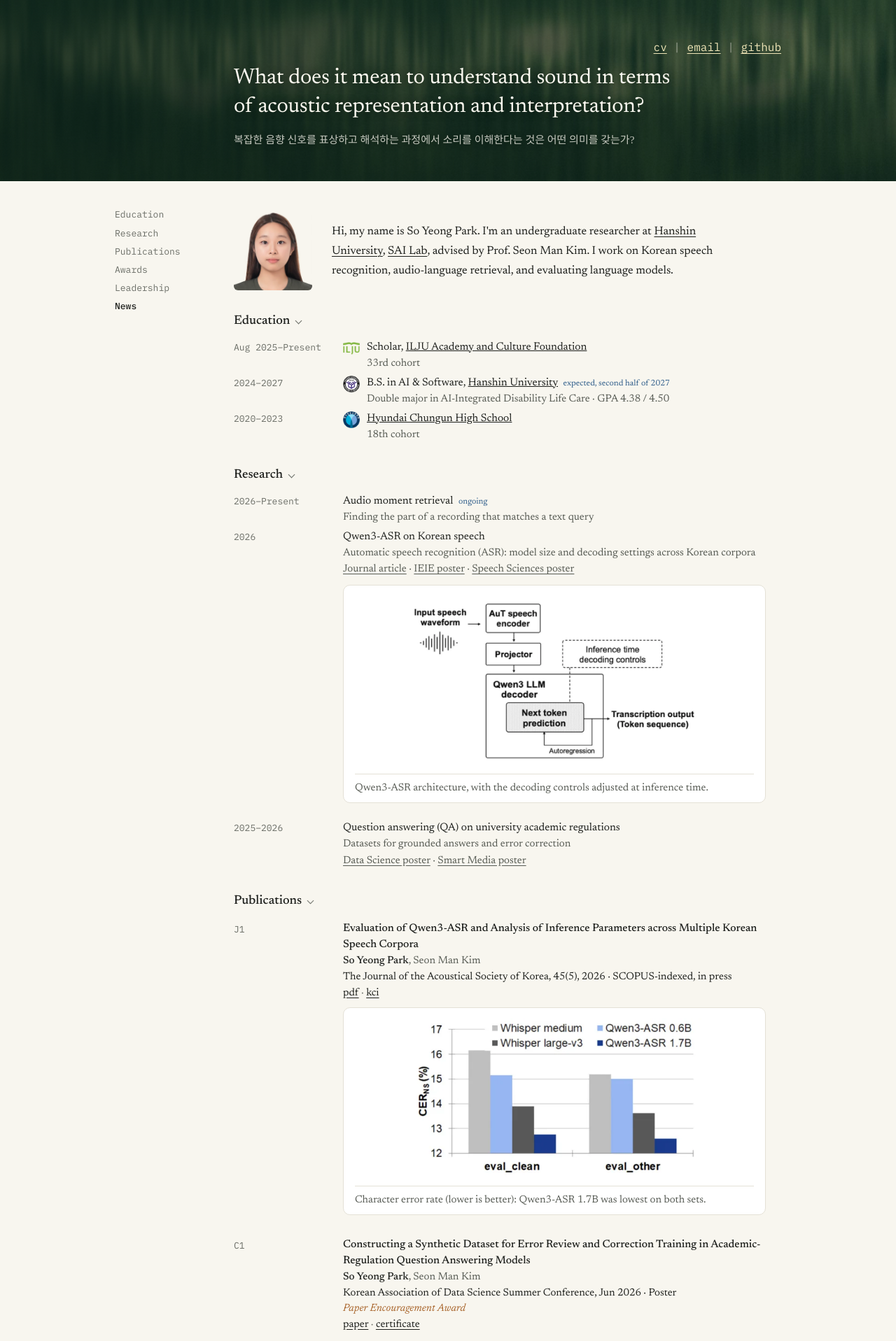
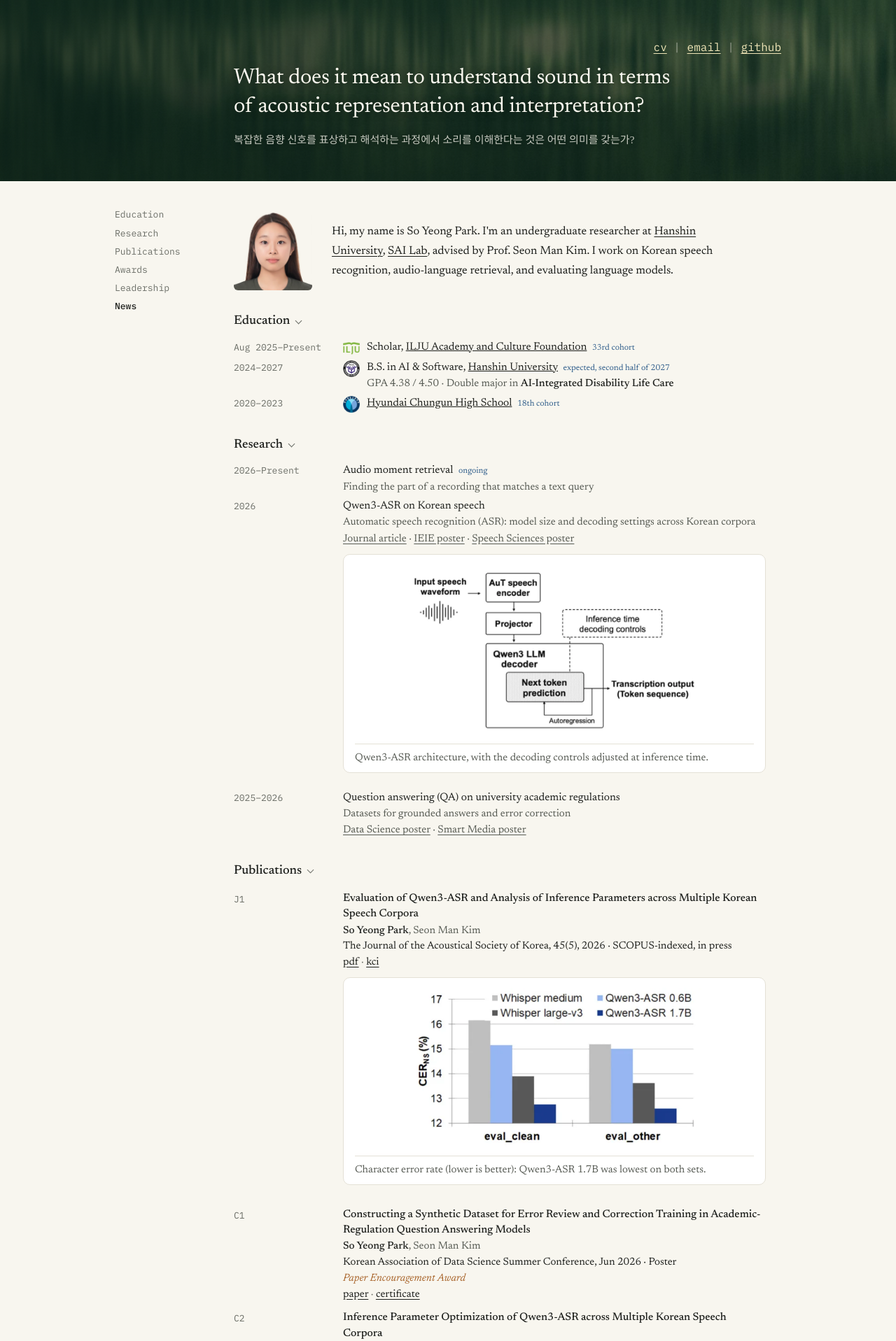
Before and after one commit to green4849/green4849.github.io, a Jekyll site: the page CV_v3/index.html, which Jekyll copies as it is, in a window 1280 px wide. Shown: the top 1917 px of the page at 70% size. Built offline with Jekyll 4.4.1, drawn with Linux system fonts in a browser that asks for light colours.

Commit message:
Tidy education entries in CV v3
Co-Authored-By: Claude Opus 5.5 <noreply@anthropic.com>

```diff
--- a/CV_v3/assets/site.css
+++ b/CV_v3/assets/site.css
@@ -190,6 +190,7 @@ ul { list-style: none; margin: 0; padding: 0; }
 }
 .sub { color: #565a53; font-size: 15px; }
 .sub a { text-underline-offset: 3px; }
+.sub b { color: var(--ink); font-weight: 500; }
 
 .org { display: grid; grid-template-columns: 24px 1fr; gap: 10px; align-items: start; }
 .logo { width: 24px; height: 24px; margin-top: 1px; display: block; }
--- a/CV_v3/index.html
+++ b/CV_v3/index.html
@@ -9,7 +9,7 @@
   <link rel="preconnect" href="https://fonts.googleapis.com">
   <link rel="preconnect" href="https://fonts.gstatic.com" crossorigin>
   <link rel="stylesheet" href="https://fonts.googleapis.com/css2?family=Newsreader:ital,opsz,wght@0,6..72,400;0,6..72,500;1,6..72,400&family=IBM+Plex+Mono:wght@400;500&family=Noto+Serif+KR:wght@400;500&display=swap">
-  <link rel="stylesheet" href="assets/site.css?v=3">
+  <link rel="stylesheet" href="assets/site.css?v=4">
   <script src="assets/site.js" defer></script>
 </head>
 <body>
@@ -49,9 +49,9 @@
       <details class="block" id="education" open>
         <summary><h2>Education</h2></summary>
         <ul class="rows">
-          <li><span class="when">Aug 2025–Present</span><div class="org"><img class="logo" src="assets/logo-ilju.png" width="128" height="128" alt=""><div>Scholar, <a href="https://www.iljufoundation.org/homepage/index.do">ILJU Academy and Culture Foundation</a><br><span class="sub">33rd cohort</span></div></div></li>
-          <li><span class="when">2024–2027</span><div class="org"><img class="logo" src="assets/logo-hanshin.png" width="128" height="128" alt=""><div>B.S. in AI &amp; Software, <a href="https://www.hs.ac.kr/kor/index.do">Hanshin University</a> <span class="note">expected, second half of 2027</span><br><span class="sub">Double major in AI-Integrated Disability Life Care · GPA&nbsp;4.38&nbsp;/&nbsp;4.50</span></div></div></li>
-          <li><span class="when">2020–2023</span><div class="org"><img class="logo" src="assets/logo-chungun.png" width="128" height="128" alt=""><div><a href="https://school.use.go.kr/hcu-h">Hyundai Chungun High School</a><br><span class="sub">18th cohort</span></div></div></li>
+          <li><span class="when">Aug 2025–Present</span><div class="org"><img class="logo" src="assets/logo-ilju.png" width="128" height="128" alt=""><div>Scholar, <a href="https://www.iljufoundation.org/homepage/index.do">ILJU Academy and Culture Foundation</a> <span class="note">33rd cohort</span></div></div></li>
+          <li><span class="when">2024–2027</span><div class="org"><img class="logo" src="assets/logo-hanshin.png" width="128" height="128" alt=""><div>B.S. in AI &amp; Software, <a href="https://www.hs.ac.kr/kor/index.do">Hanshin University</a> <span class="note">expected, second half of 2027</span><br><span class="sub">GPA&nbsp;4.38&nbsp;/&nbsp;4.50 · Double major in <b>AI-Integrated Disability Life Care</b></span></div></div></li>
+          <li><span class="when">2020–2023</span><div class="org"><img class="logo" src="assets/logo-chungun.png" width="128" height="128" alt=""><div><a href="https://school.use.go.kr/hcu-h">Hyundai Chungun High School</a> <span class="note">18th cohort</span></div></div></li>
         </ul>
       </details>
 
```
